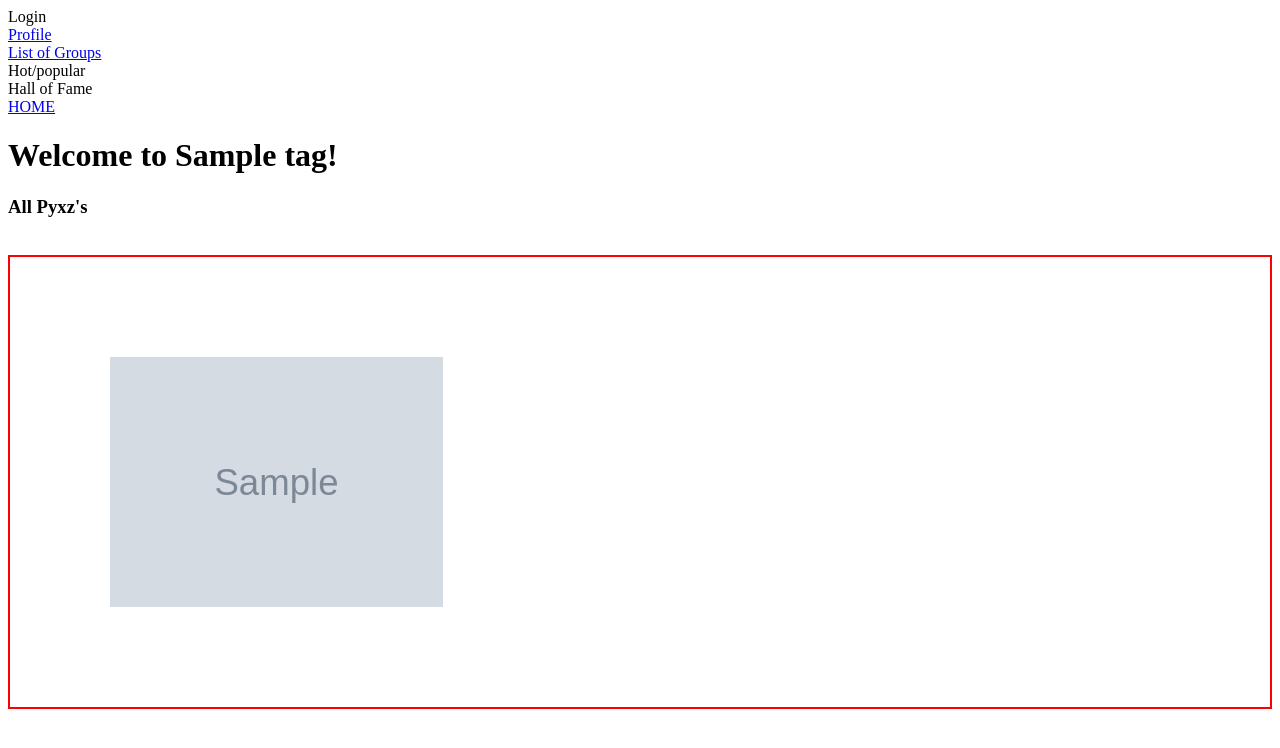
After one commit to tiree24/Pyxz, a Django app: template templates/tagcategory.html in a window 1280 px wide. The commit adds this page. Shown: the top 748 px of the page. Run offline with Django 3.2, Linux system fonts and the light colour scheme; the template is opened without the code that fills it: most values are stand-ins (such as "Sample title", 1, 10 or a date in 2020); grey boxes marked "Sample" are stand-in pictures; parts of the project's set-up code (start-up, migrations or seed data) failed here and were passed over.

Commit message:
completed the profile/alltags/tagsubreadit views,the ability to view each subreadit that exists by clicking on it in the list of groups page

```diff
--- a/pyxz/urls.py
+++ b/pyxz/urls.py
@@ -17,7 +17,7 @@ from django.contrib import admin
 from django.urls import path
 
 from user_app.views import HomePage, Profile
-from photo_app.views import AllTags
+from photo_app.views import AllTags, TagCategory
 
 from django.conf import settings
 from django.conf.urls.static import static
@@ -27,4 +27,5 @@ urlpatterns = [
     path('', HomePage.as_view(), name='Home'),
     path('profile/<int:user_id>/', Profile.as_view(), name='Profile'),
     path('listoftags/', AllTags.as_view(), name='Tags'),
+    path('tag/<int:tag_id>/', TagCategory.as_view(), name='TagSub')
 ] + static(settings.STATIC_URL, document_root=settings.STATIC_ROOT)
--- /dev/null
+++ b/templates/tagcategory.html
@@ -0,0 +1,29 @@
+{% extends 'base.html' %}
+
+{% block content %}
+
+<h1>Welcome to {{tag}}!</h1>
+<h3>All Pyxz's</h3>
+<br>
+{% load static %}
+<head>
+    <style>
+        .x1 {
+        display: flex;
+        flex-wrap: wrap;
+        justify-content: space-between;
+        border: 2px solid red; align-content: space-between}
+
+        .x2 {
+            margin: 100px;
+        }
+        </style>
+</head>
+
+<div class='x1'>
+    {% for url in img_urls %}
+        <img class='x2' style='height:250px' src="{% static url %}" alt="My image">
+    {% endfor %}
+</div>
+
+{% endblock %}
--- a/templates/taglist.html
+++ b/templates/taglist.html
@@ -6,7 +6,7 @@
 
 <ul>
     {% for tag in taglist %}
-        <li>#{{tag}}</li>
+        <li><a href='/tag/{{tag.id}}'>#{{tag}}</a></li>
     {% endfor %}
 </ul>
 
--- a/user_app/views.py
+++ b/user_app/views.py
@@ -21,4 +21,4 @@ class Profile(View):
         user = MyUser.objects.get(id=user_id)
         user_pyxz = Image.objects.filter(myuser=user)
         pyxz_urls = [pyxz.photo for pyxz in user_pyxz]
-        return render(request, self.html, {'user':user, 'num_of_followers':len(user.following.all()), 'img_urls':pyxz_urls})
+        return render(request, self.html, {'user':user, 'num_of_followers':len(user.following.all()), 'img_urls':pyxz_urls, 'user_id':user_id})
```
Also changed, not shown: photo_app/views.py (+12 -1 lines).
